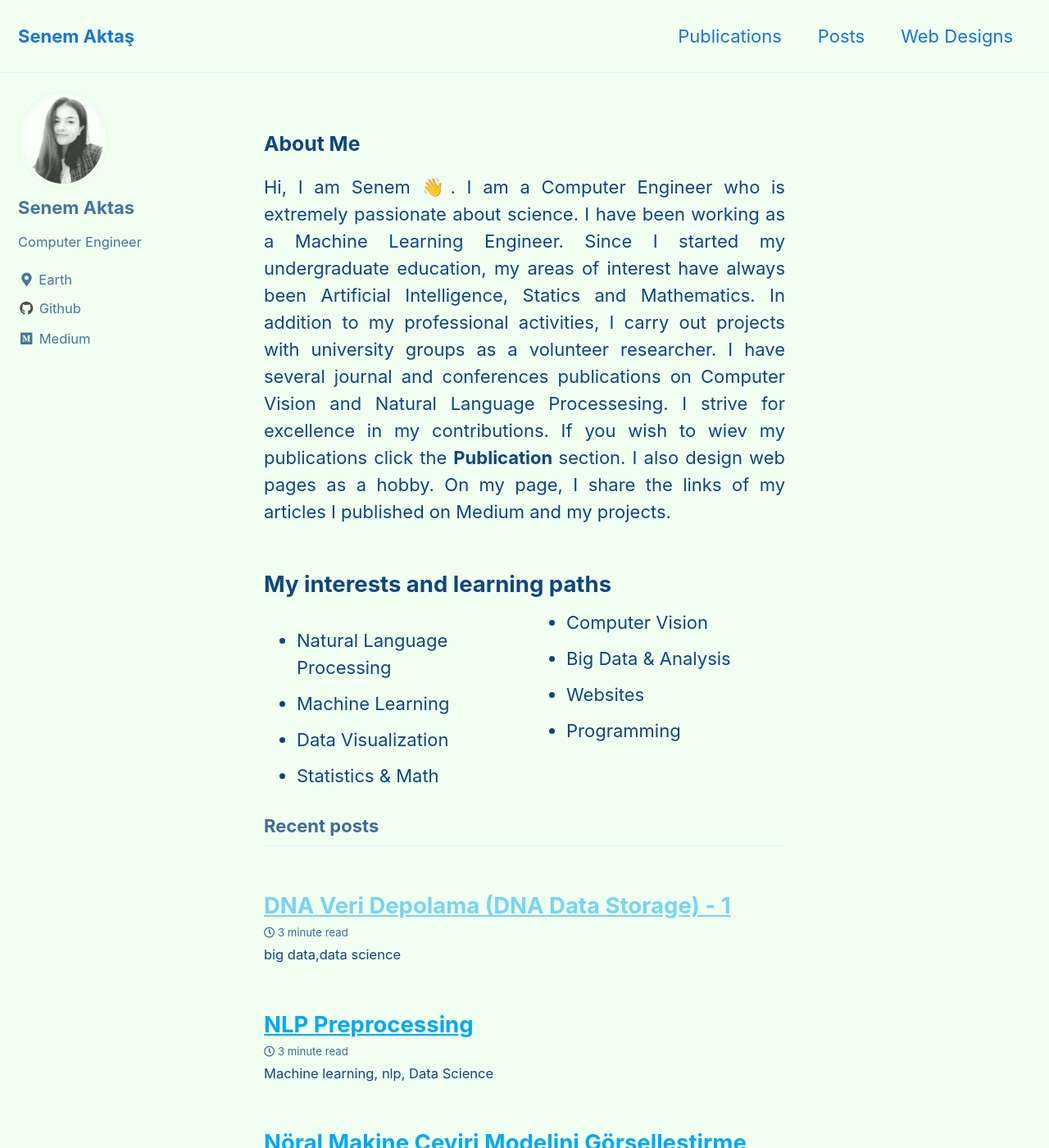
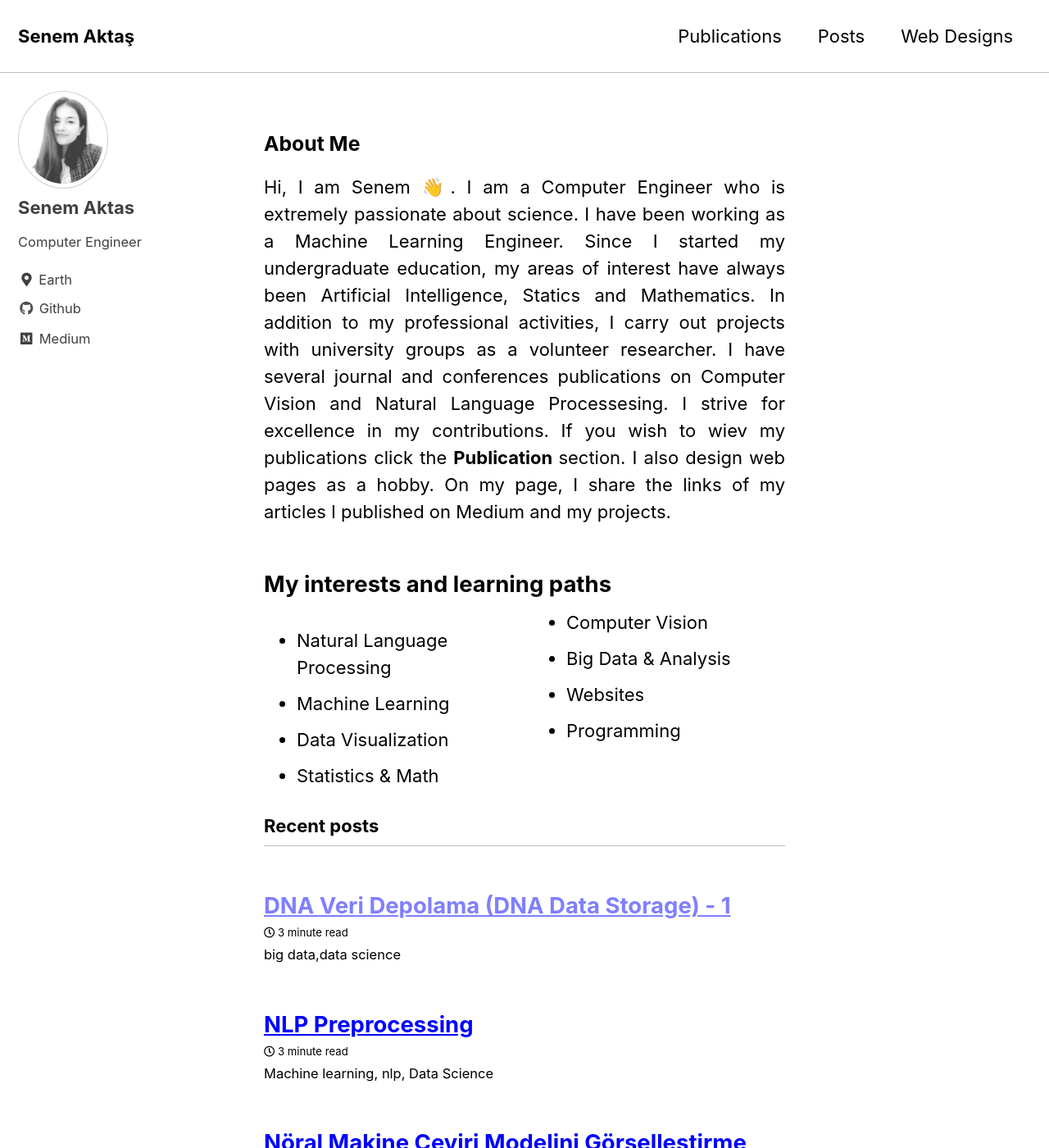
Before and after one commit to senemaktas/senemaktas.github.io, a Jekyll site: the page built from index.html, in a window 1280 px wide and 1400 px high. Shown: the whole window at 82% size. Built offline with Jekyll 4.4.1, drawn with Linux system fonts in a browser that asks for light colours; cached includes are drawn as plain includes; the list of posts is cut into pages by our own code.

Commit message:
Update _config.yml

```diff
--- a/_config.yml
+++ b/_config.yml
@@ -12,7 +12,7 @@
 
 # theme                  : "minimal-mistakes-jekyll"
 # remote_theme           : "mmistakes/minimal-mistakes"
-minimal_mistakes_skin    : "aqua" # "air", "aqua", "contrast", "dark", "dirt", "neon", "mint", "plum", "sunrise"
+minimal_mistakes_skin    : "contrast" # "air", "aqua", "contrast", "dark", "dirt", "neon", "mint", "plum", "sunrise"
 
 # Site Settings
 locale                   : "en-US"
```
